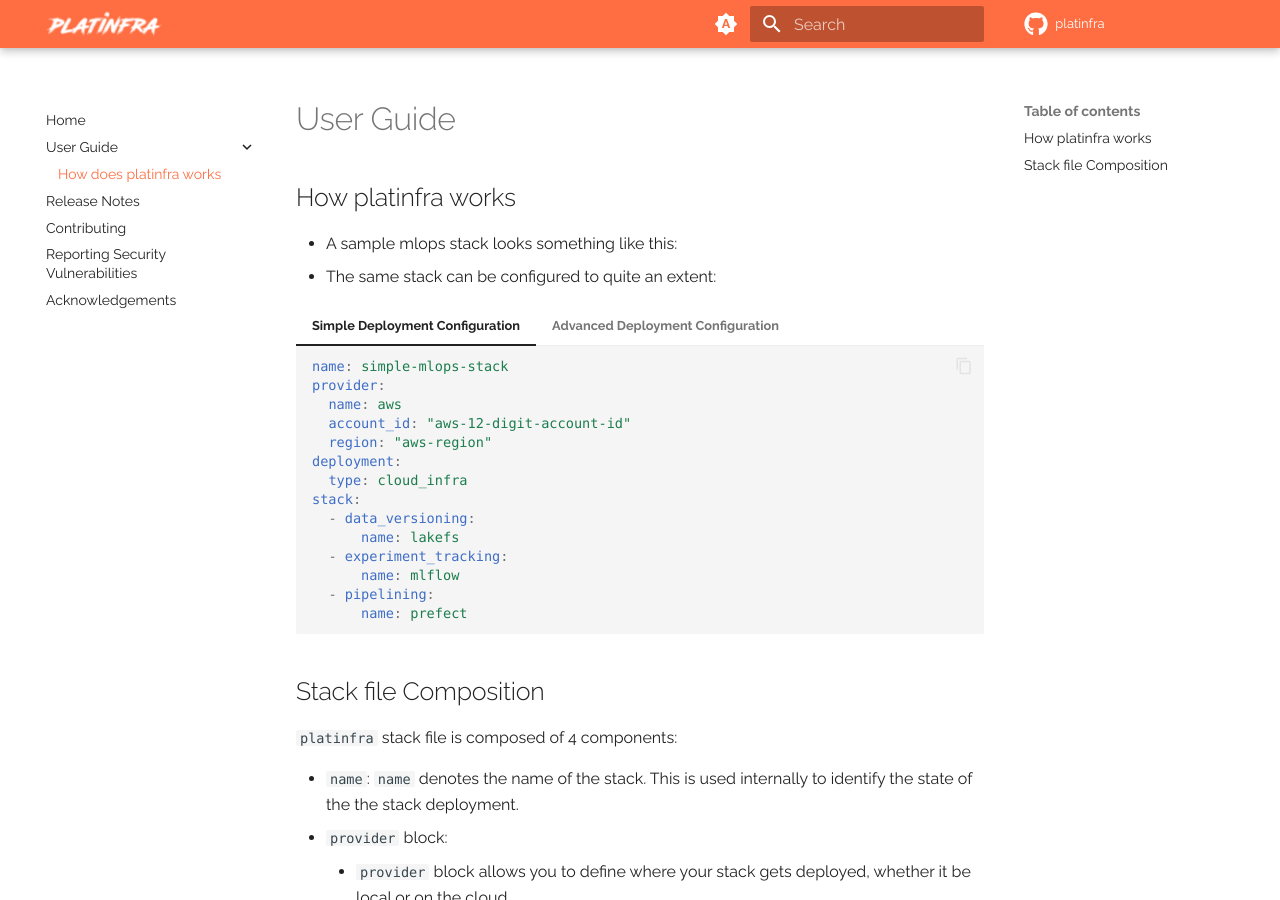
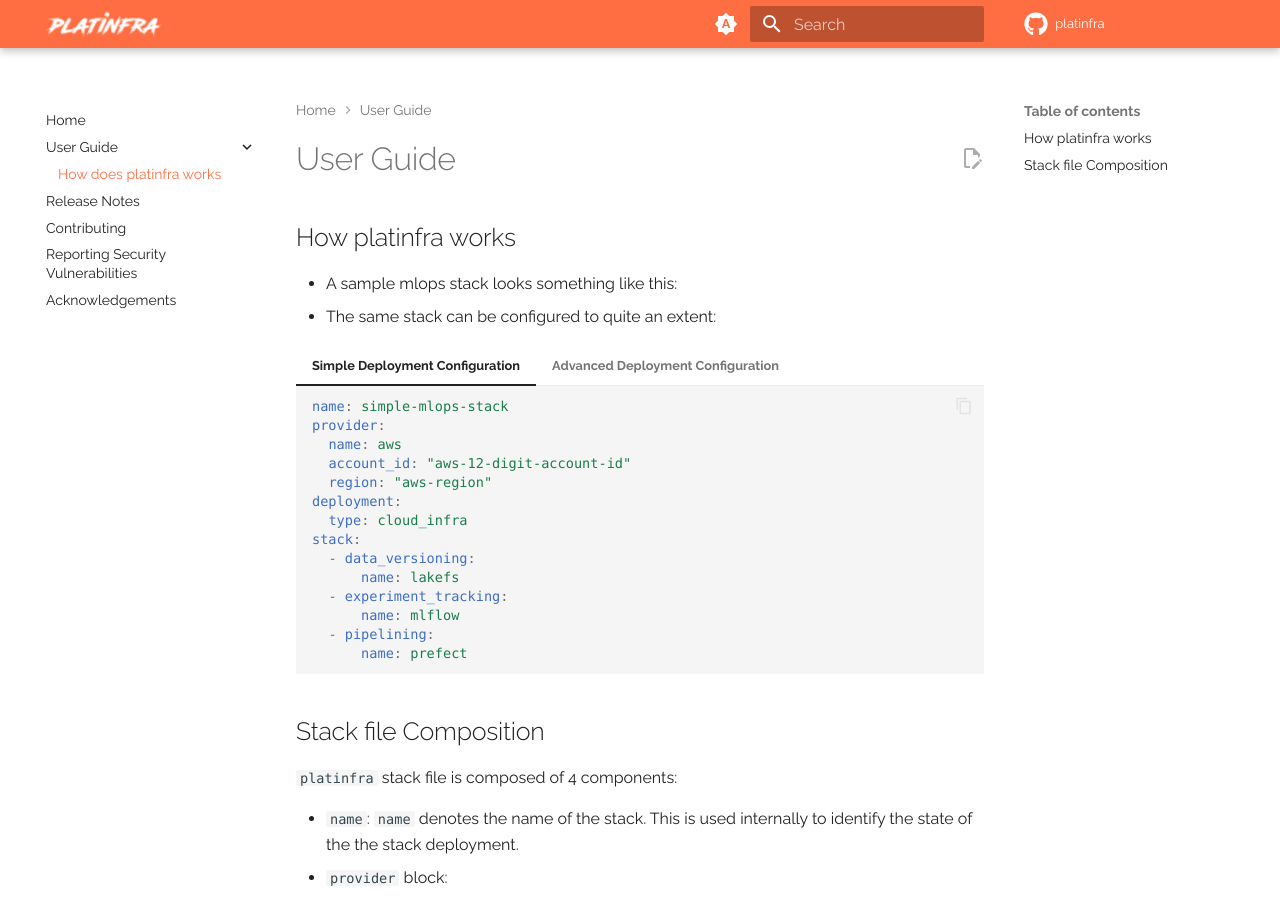
Before and after one commit to mlinfra-io/mlinfra, an MkDocs documentation site: the page built from docs/user_guide/how_platinfra_works.md, in a window 1280 px wide and 900 px high. Built offline with MkDocs 1.6.1 and Material for MkDocs 9.7.7, drawn with Linux system fonts in a browser that asks for light colours; some web fonts are replaced; plug-ins that fetch from the network failed and are left out; comment, search, counter and statistics services are not loaded; the version menu is left out.

Commit message:
Added navigation and other updates
Signed-off-by: Ali Abbas Jaffri <ali.abbasjaffri@live.com>

```diff
--- a/mkdocs.yml
+++ b/mkdocs.yml
@@ -2,6 +2,7 @@
 site_url: https://platinfra.github.io/
 repo_name: platinfra
 repo_url: https://github.com/platinfra/platinfra
+edit_uri: edit/main/docs/
 
 strict: true
 validation:
@@ -32,6 +33,14 @@
     - content.tabs.link
     - content.code.copy
     - content.code.annotate
+    - navigation.instant
+    - navigation.instant.prefetch
+    - navigation.instant.progress
+    - navigation.tracking
+    - navigation.path
+    - content.action.edit
+    # - navigation.tabs
+    # - navigation.tabs.sticky
   palette:
     # Palette toggle for automatic mode
     - media: "(prefers-color-scheme)"
```
